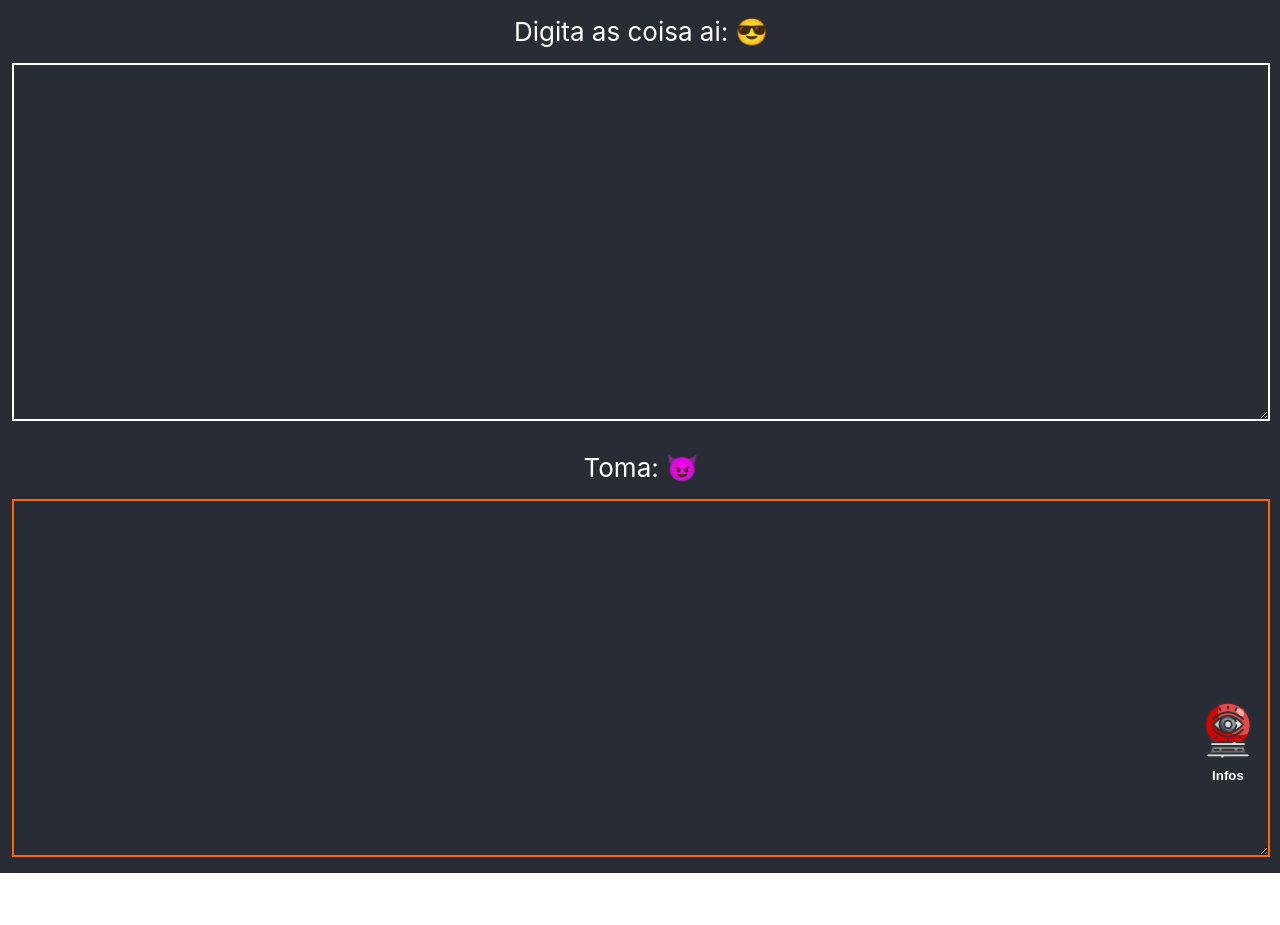
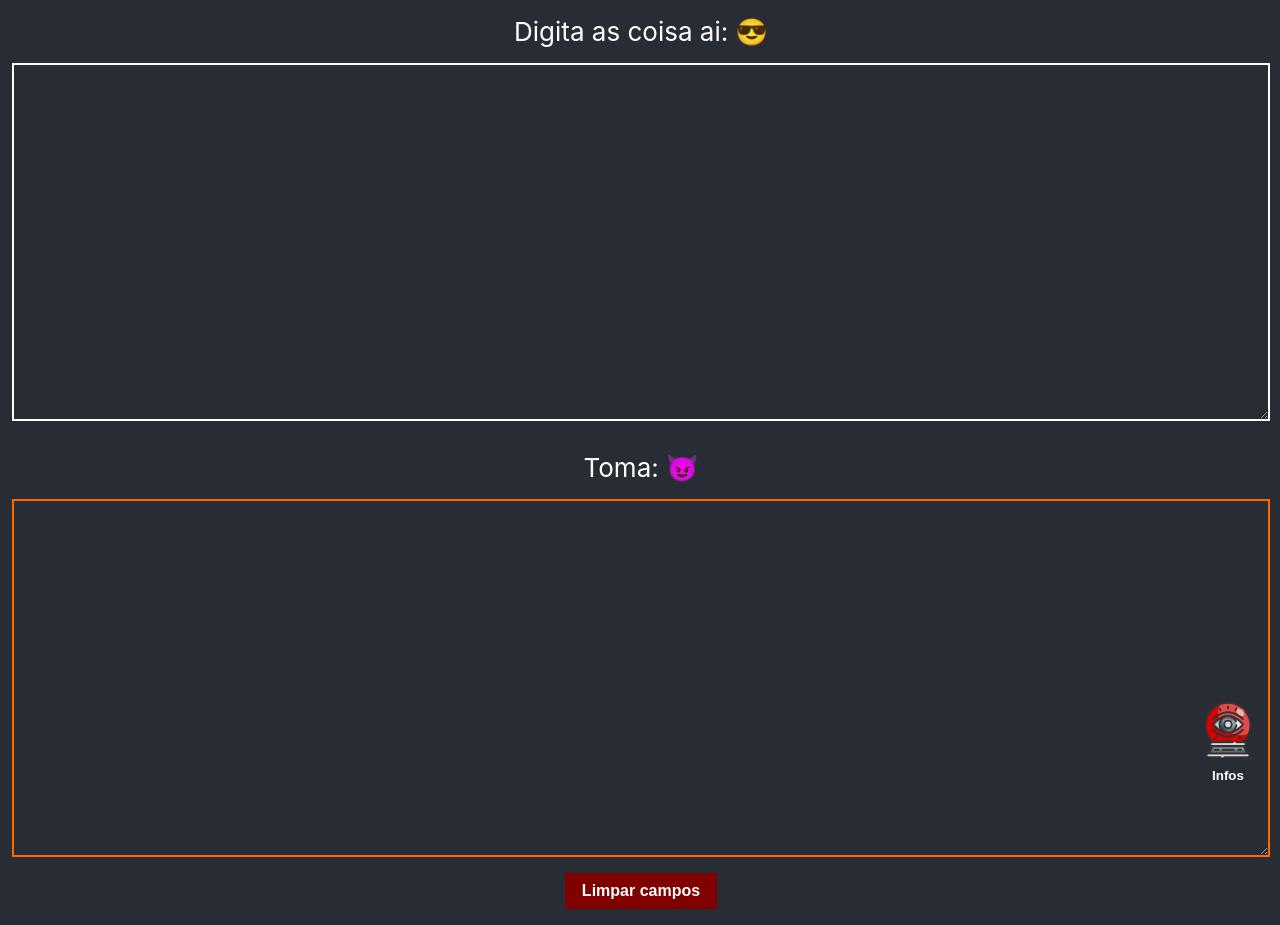
Before and after one commit to murilodpl/gordog-script, a React (Vite) app: page / in a window 1280 px wide. Before the commit the page ends 873 px from the top, so only its background shows below. Built offline with nearby package versions, Linux system fonts and the light colour scheme.

Commit message:
update: add clean fields btn

```diff
--- a/src/components/Convert.tsx
+++ b/src/components/Convert.tsx
@@ -16,6 +16,13 @@ export default function Convert() {
         })
     }
 
+    function clearFields() {
+        setData({
+            input: '',
+            output: ''
+        })
+    }
+
     return (
         <div className="container containerC">
             <label htmlFor="input">Digita as coisa ai: 😎
@@ -25,6 +32,8 @@ export default function Convert() {
             <label htmlFor="output">Toma: 😈
                 <textarea name="output" id="output" disabled value={data.output}></textarea>
             </label>
+
+            <button className='btnClear' onClick={clearFields} aria-label="Botão para mudar de página">Limpar campos</button>
         </div>
     )
 }
--- a/src/css/convert.css
+++ b/src/css/convert.css
@@ -37,3 +37,21 @@ label {
     justify-content: center;
     align-items: center;
 }
+
+.btnClear {
+    font-size: 16px;
+    font-weight: 700;
+    color: rgb(255, 255, 255);
+    background: rgb(128, 0, 0);
+    border: 1px solid transparent;
+    padding: .5rem 1rem;
+    cursor: pointer;
+    transition: all 333ms ease;
+    margin-top: 1rem;
+}
+
+.btnClear:hover {
+    background: rgb(255, 255, 255);;
+    border-color: rgb(128, 0, 0);
+    color: rgb(128, 0, 0);
+}
```
